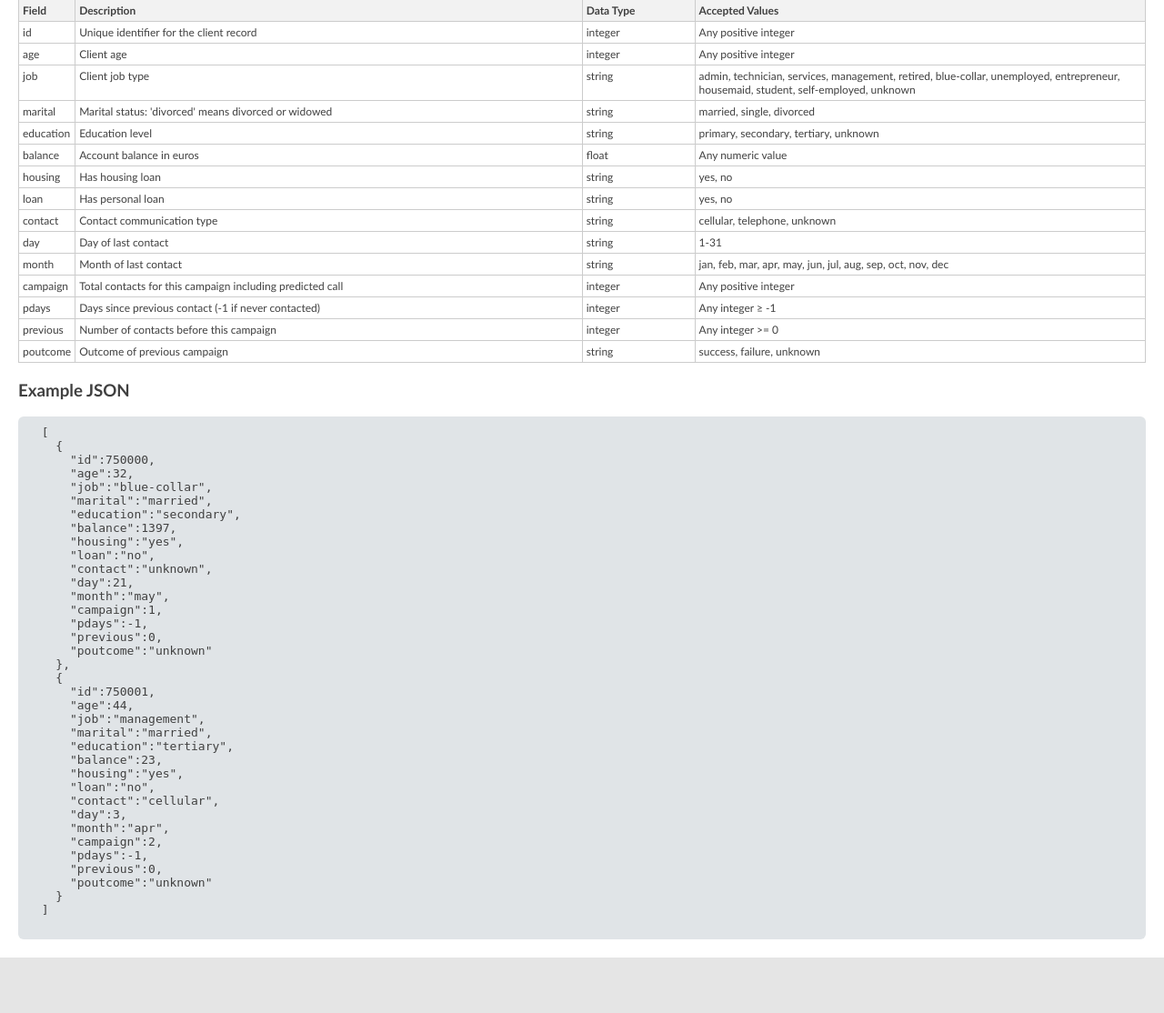
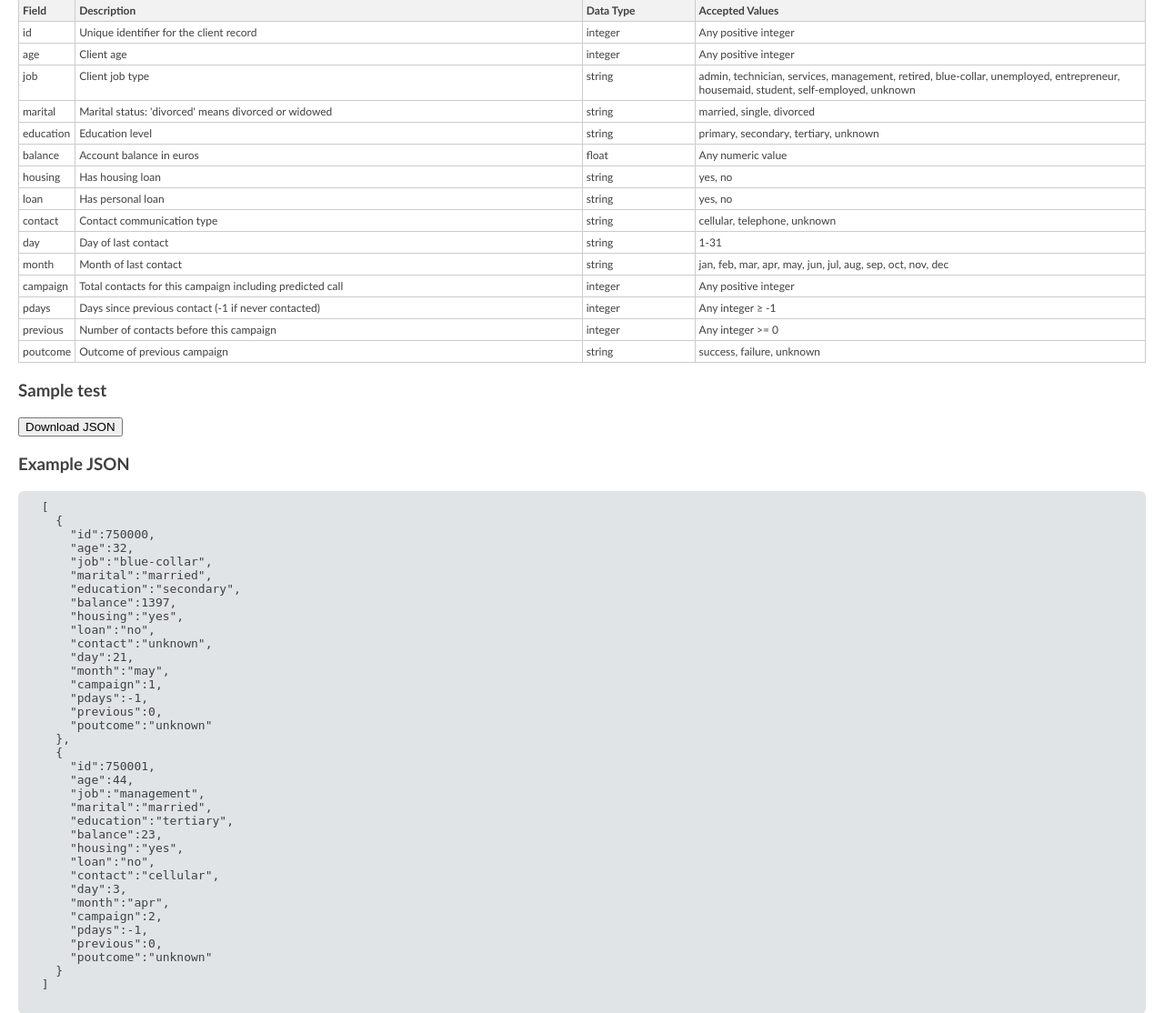
Before and after one commit to tiennguyenbio/kaggleBank, a Flask app: page /json_help in a window 1280 px wide. Shown: the part 70-1184 px from the top of the page at 91% size. Before the commit the page ends 1123 px from the top, so only its background shows below. Run offline with Flask 3, Linux system fonts and the light colour scheme.

Commit message:
Add download JSON button to json_help.html
Added a button to download JSON data.

```diff
--- a/templates/json_help.html
+++ b/templates/json_help.html
@@ -42,6 +42,11 @@
     </tbody>
   </table>
 
+  <h3>Sample test</h3>
+  <button onclick="window.location.href='/download-json'">
+    Download JSON
+  </button>
+
   <h3>Example JSON</h3>
   <pre>
   [
```
